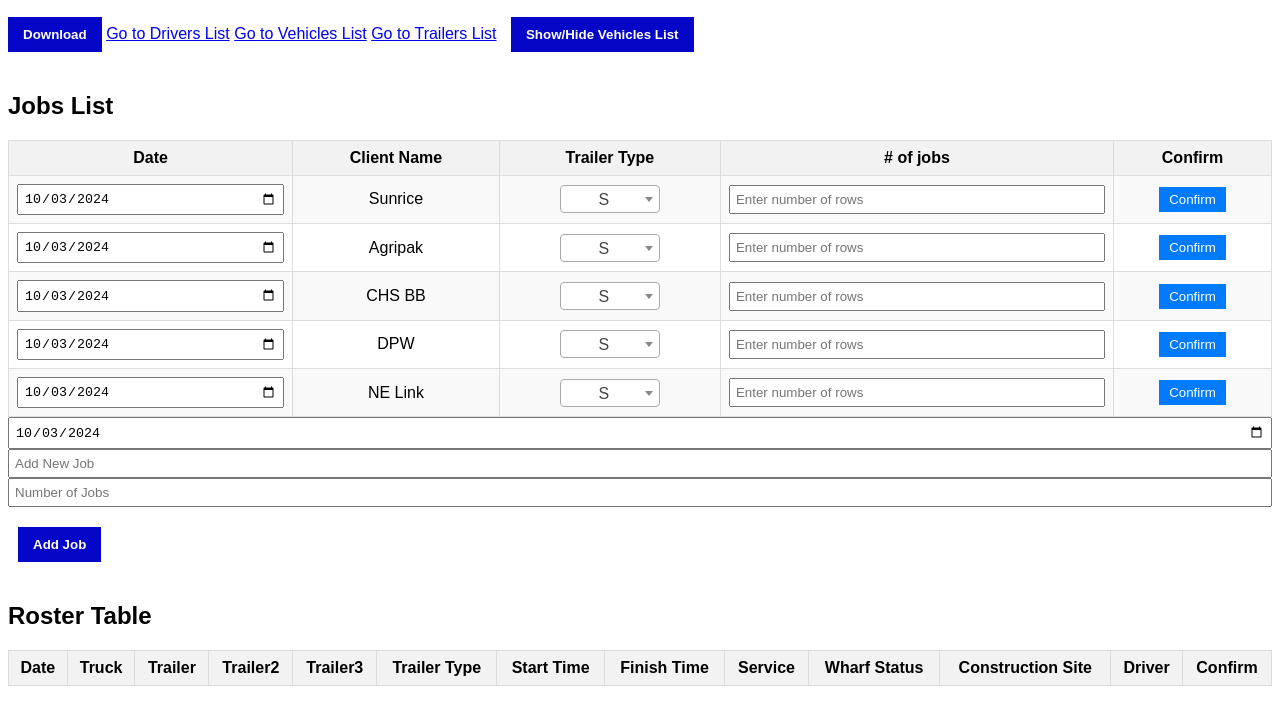
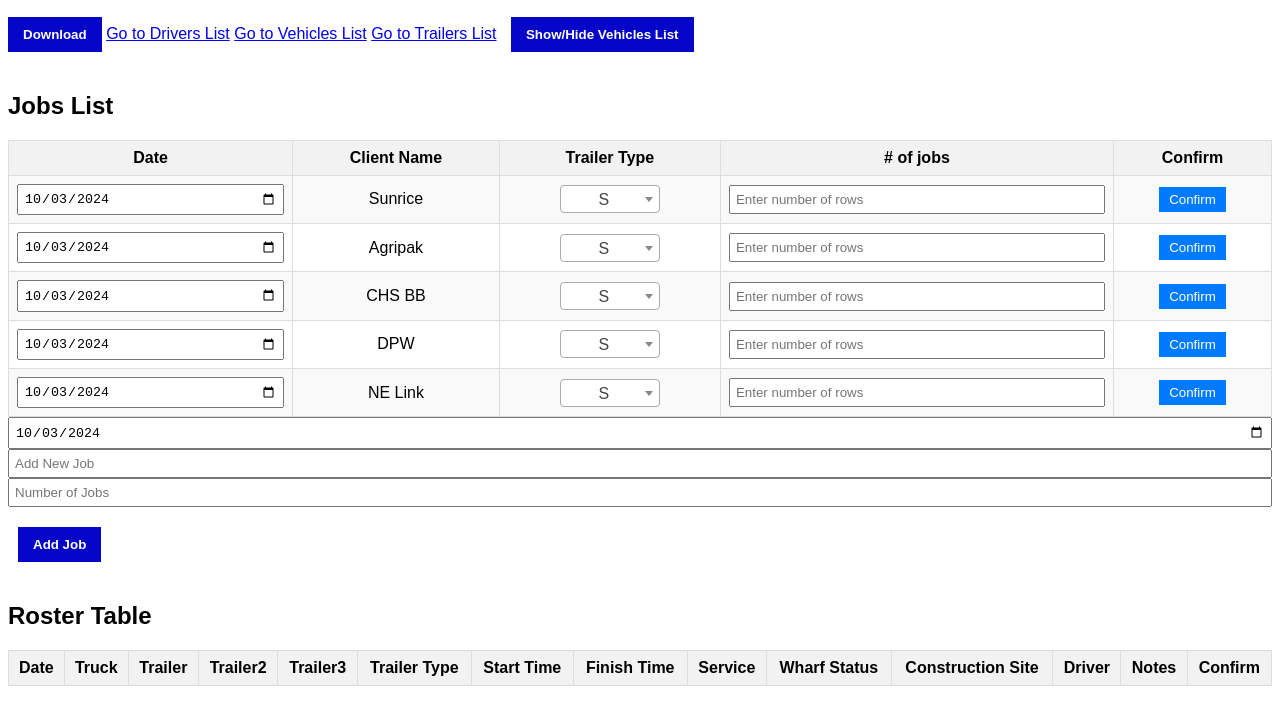
Before and after one commit to sindhuchevuturi/tdr, a website: page index.html in a window 1280 px wide. Shown: the part 236-939 px from the top of the page. Drawn offline with nearby package versions, Linux system fonts and the light colour scheme.

Commit message:
Update index.html

```diff
--- a/index.html
+++ b/index.html
@@ -289,6 +289,7 @@ select.client-northeast {
             <th>Wharf Status</th> <!-- Moved Wharf Status next to Service -->
             <th>Construction Site</th>
             <th>Driver</th>
+            <th>Notes</th>
             <th>Confirm</th>
         </tr>
     </thead>
```
